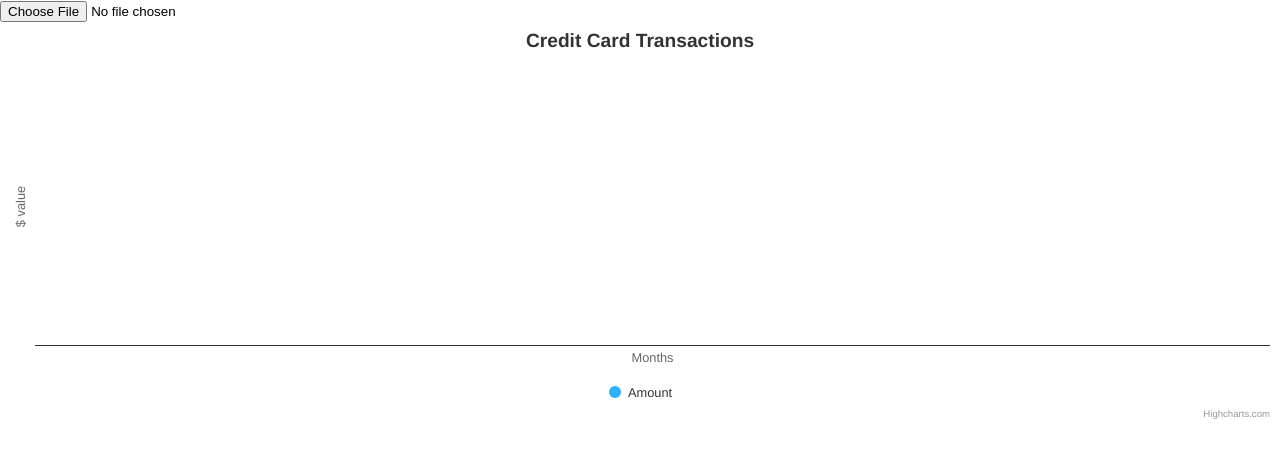
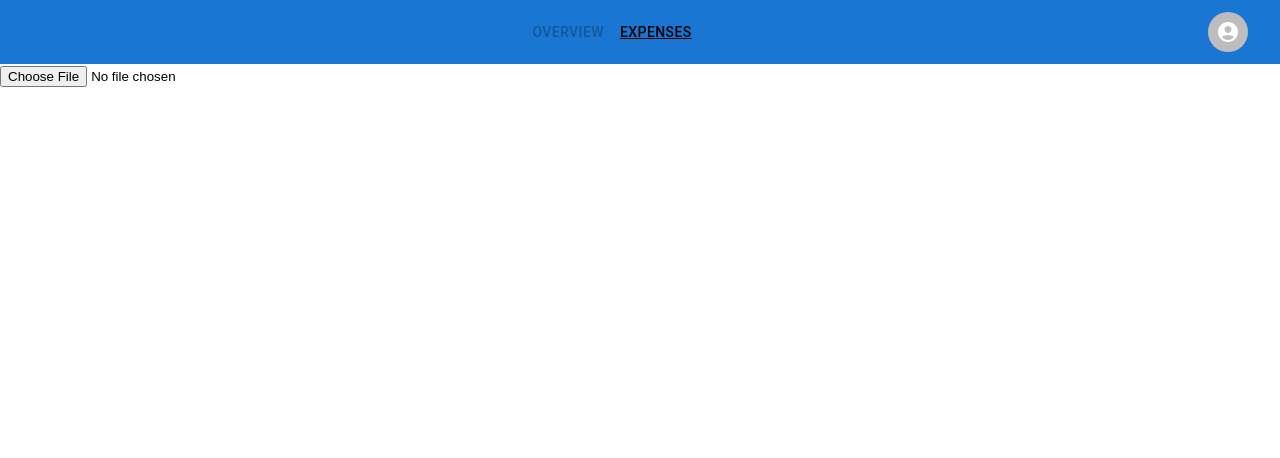
Before and after one commit to Tokesh/prototypePractice, a React (Create React App) app: page / in a window 1280 px wide. Shown: the top 458 px of the page. Built offline with nearby package versions, Linux system fonts and the light colour scheme.

Commit message:
header added

```diff
--- a/package.json
+++ b/package.json
@@ -3,6 +3,11 @@
   "version": "0.1.0",
   "private": true,
   "dependencies": {
+    "@emotion/react": "^11.11.0",
+    "@emotion/styled": "^11.11.0",
+    "@fontsource/roboto": "^4.5.8",
+    "@mui/icons-material": "^5.11.16",
+    "@mui/material": "^5.13.0",
     "@testing-library/jest-dom": "^5.16.5",
     "@testing-library/react": "^13.4.0",
     "@testing-library/user-event": "^13.5.0",
--- a/src/App.js
+++ b/src/App.js
@@ -1,6 +1,7 @@
 import React, { useState } from "react";
 import CSVReader from "./CSVReader";
 import BarChart from "./BarChart";
+import Header from "./Header";
 
 const App = () => {
   const [csvData, setCsvData] = useState([]);
@@ -12,8 +13,9 @@ const App = () => {
 
   return (
     <div>
+      <Header />
       <CSVReader handleData={handleCsvData} />
-      <BarChart data={csvData} />
+      {csvData.length > 0 && <BarChart data={csvData} />}
     </div>
   );
 };
--- a/src/CSVReader.js
+++ b/src/CSVReader.js
@@ -17,10 +17,10 @@ function CSVReader({ handleData }) {
             date: new Date(row.Date),
             description: row.Description,
             category: row.Type,
-            amount: parseFloat((row['Purchase Amount'] || '').replace(/[^0-9.-]/g, '').replace(/,/g, ''))
+            amount: parseFloat((row['Purchase Amount'] || '').replace(/[^0-9.-]/g, '').replace(/,"/g, ''))
           }));
           // const transactions = results.data.map((row) => {
-          //   const amountString = row['Purchase Amount'].replace(/[^0-9.-]/g, '').replace(/,/g, '');
+          //   const amountString = row['Purchase Amount'].replace(/[^0-9.-]/g, '');
 
           //   console.log(`Amount string: ${amountString}`);
 
--- /dev/null
+++ b/src/Header.js
@@ -0,0 +1,58 @@
+import React from 'react';
+import { AppBar, Toolbar, Button, IconButton, Badge, Avatar } from '@mui/material';
+import { styled } from '@mui/system';
+import AccountCircleIcon from '@mui/icons-material/AccountCircle';
+
+const StyledAppBar = styled(AppBar)({
+  backgroundColor: 'default',
+  borderBottom: '1px solid',
+  borderColor: (theme) => theme.palette.divider,
+  boxShadow: 'none',
+});
+
+const StyledToolbar = styled(Toolbar)({
+  display: 'flex',
+  justifyContent: 'center',
+});
+
+const StyledButtonContainer = styled('div')({
+  display: 'flex',
+  justifyContent: 'center',
+  flexGrow: 1,
+});
+
+const StyledButton = styled(Button)({
+  marginRight: (theme) => theme.spacing(2),
+  color: 'black',
+});
+
+const StyledActiveButton = styled(Button)({
+  textDecoration: 'underline',
+  color: 'black',
+});
+
+const StyledAvatar = styled(Avatar)({
+  backgroundColor: (theme) => theme.palette.primary.main,
+});
+
+const Header = () => {
+  return (
+    <StyledAppBar position="static">
+      <StyledToolbar>
+        <StyledButtonContainer>
+          <StyledButton disabled>Overview</StyledButton>
+          <StyledActiveButton>Expenses</StyledActiveButton>
+        </StyledButtonContainer>
+        <IconButton>
+          <Badge badgeContent={0} color="secondary">
+            <StyledAvatar>
+              <AccountCircleIcon />
+            </StyledAvatar>
+          </Badge>
+        </IconButton>
+      </StyledToolbar>
+    </StyledAppBar>
+  );
+};
+
+export default Header;
```
Also changed, not shown: 1 other file (tests, documents, lock files or other folders).
